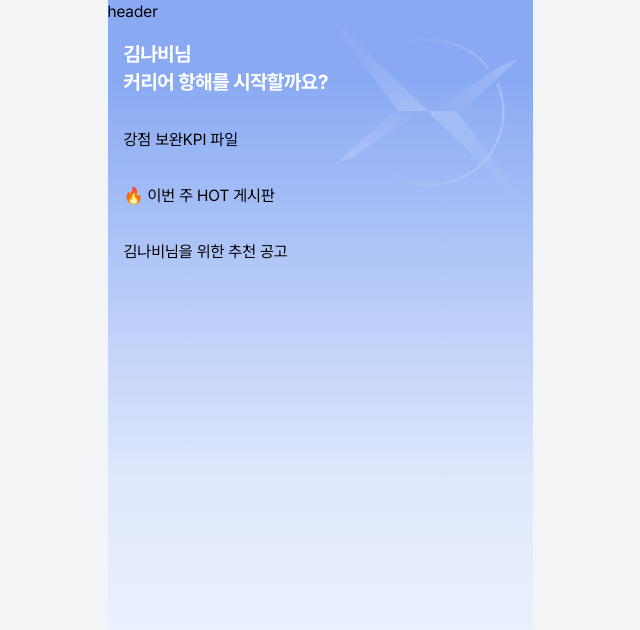
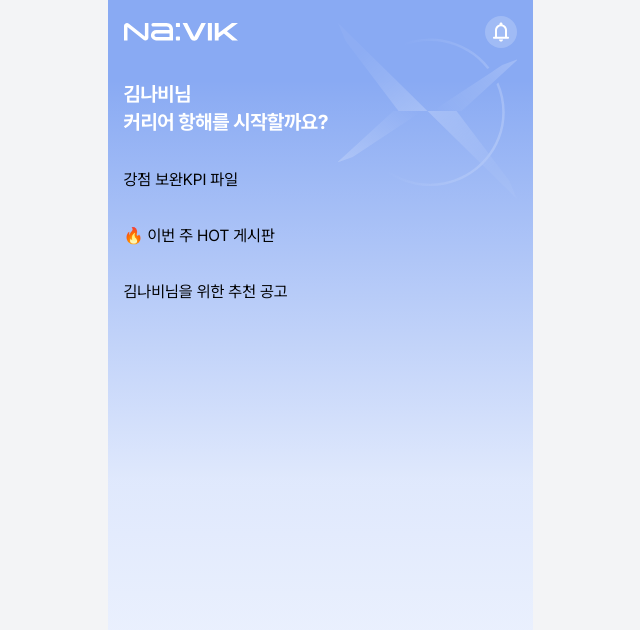
Before and after one commit to UMC9th-NaviK/NaviK-FE, a React (Vite) app: page /home in a window 1280 px wide. Shown: the top 630 px of the page, without its empty margins (320-960 px from the left). Built offline with nearby package versions, Linux system fonts and the light colour scheme.

Commit message:
#35 [FEAT] 홈 헤더 적용

```diff
--- /dev/null
+++ b/src/components/home/HomeHeader.tsx
@@ -0,0 +1,18 @@
+import { useNavigate } from 'react-router-dom';
+
+const HomeHeader = () => {
+  const navigate = useNavigate();
+  const onClick = () => {
+    navigate('/notice');
+  };
+  return (
+    <div className="flex items-center justify-between p-4">
+      <img src="/icons/reports/logo-white.svg" alt="Logo" className="w-28.5" />
+      <button onClick={onClick} className="cursor-pointer">
+        <img src="/icons/reports/notice.svg" alt="Notice" className="h-8 w-8" />
+      </button>
+    </div>
+  );
+};
+
+export default HomeHeader;
--- a/src/pages/home/HomePage.tsx
+++ b/src/pages/home/HomePage.tsx
@@ -1,4 +1,5 @@
 import { HomeBackground } from '../../components/home/HomeBackground';
+import HomeHeader from '../../components/home/HomeHeader';
 
 const HomePage = () => {
   return (
@@ -6,7 +7,7 @@ const HomePage = () => {
       <div className="relative min-h-dvh overflow-hidden">
         <HomeBackground />
         <div className="relative z-10 flex flex-col gap-4">
-          <div>header</div>
+          <HomeHeader />
           <div className="flex flex-col gap-8 px-4">
             <p className="text-heading-20B text-base-100">
               김나비님
```
Also changed, not shown: public/icons/reports/notice.svg (added).
